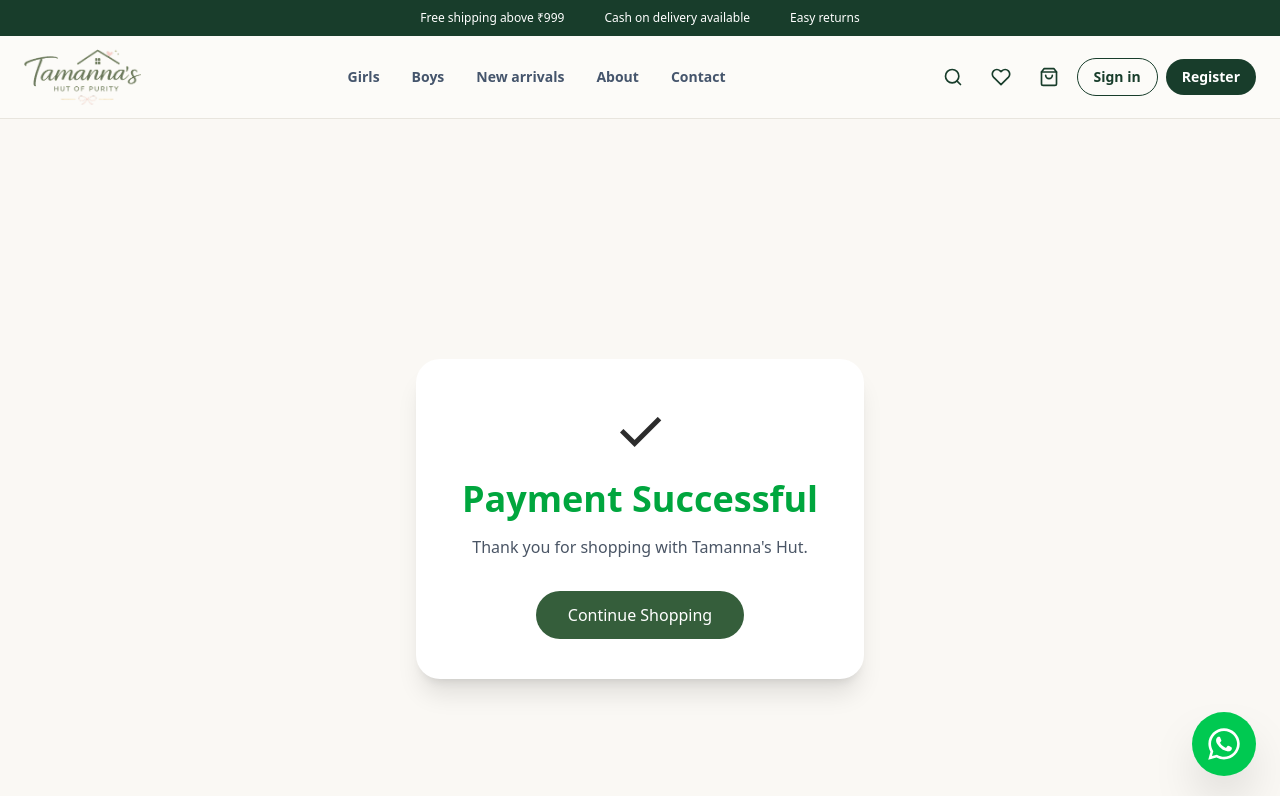
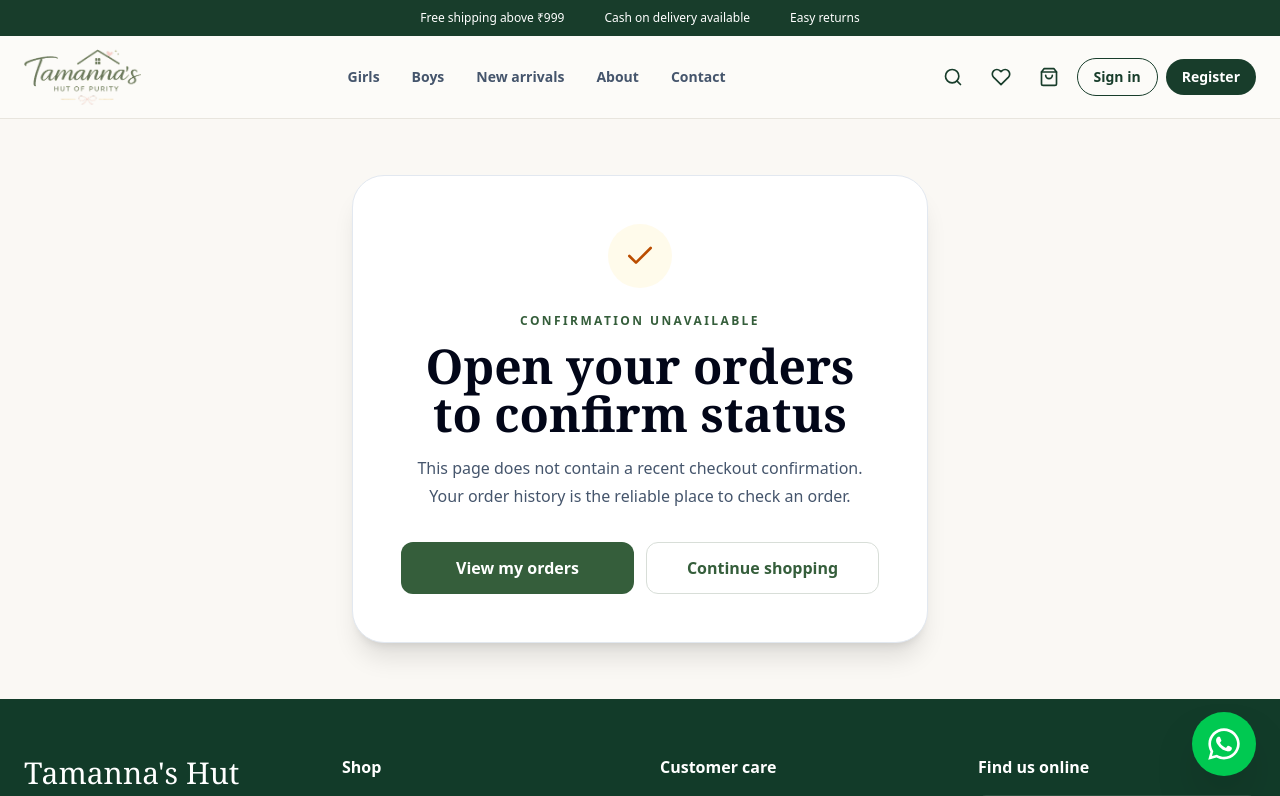
Before and after one commit to tamannashut-store/tamannashut-store, a React (Vite) app in the folder client/: page /success in a window 1280 px wide. Shown: the top 796 px of the page. Built offline with nearby package versions, Linux system fonts and the light colour scheme.

Commit message:
Correct COD order confirmation messaging

```diff
--- a/client/src/pages/Checkout.jsx
+++ b/client/src/pages/Checkout.jsx
@@ -129,12 +129,14 @@ function Checkout() {
     }
   };
 
-  const finishOrder = () => {
-    trackEvent("purchase", { currency: "INR", value: displayedTotal, transaction_id: getCheckoutKey(), items: cartItems.map((item) => ({ item_id: item._id, item_name: item.name, item_variant: item.selectedColor, price: Number(item.price), quantity: Number(item.qty) })) });
+  const finishOrder = (method, order) => {
+    const confirmation = { paymentMethod: method, orderId: order?._id || "", total: Number(order?.totalAmount ?? displayedTotal), createdAt: Date.now() };
+    trackEvent("purchase", { currency: "INR", value: confirmation.total, transaction_id: confirmation.orderId || getCheckoutKey(), items: cartItems.map((item) => ({ item_id: item._id, item_name: item.name, item_variant: item.selectedColor, price: Number(item.price), quantity: Number(item.qty) })) });
+    sessionStorage.setItem("last_order_confirmation", JSON.stringify(confirmation));
     sessionStorage.removeItem("checkout_request_id");
     clearCart();
     toast.success("Order placed successfully");
-    navigate("/success");
+    navigate("/success", { state: confirmation, replace: true });
   };
 
   const handleSubmit = async (event) => {
@@ -162,14 +164,14 @@ function Checkout() {
       });
 
       if (paymentMethod === "cod") {
-        await axios.post(`${import.meta.env.VITE_API_URL}/api/orders`, {
+        const { data } = await axios.post(`${import.meta.env.VITE_API_URL}/api/orders`, {
           customer,
           products: checkoutProducts,
           couponCode,
           paymentMethod: "COD",
           idempotencyKey,
         });
-        finishOrder();
+        finishOrder("COD", data.order);
         return;
       }
 
@@ -197,14 +199,14 @@ function Checkout() {
         },
         handler: async (response) => {
           try {
-            await axios.post(`${import.meta.env.VITE_API_URL}/api/payment/verify-payment`, {
+            const { data } = await axios.post(`${import.meta.env.VITE_API_URL}/api/payment/verify-payment`, {
               ...response,
               customer,
               products: checkoutProducts,
               couponCode,
               idempotencyKey,
             });
-            finishOrder();
+            finishOrder("Online", data.order);
           } catch (error) {
             toast.error(error.response?.data?.message || "Payment was received but order verification failed. Contact support.");
             setLoading(false);
--- a/client/src/pages/Success.jsx
+++ b/client/src/pages/Success.jsx
@@ -1,39 +1,30 @@
-import { Link } from "react-router-dom";
+import { FiCheck, FiCreditCard, FiPackage } from "react-icons/fi";
+import { Link, useLocation } from "react-router-dom";
+
+function readConfirmation(state) {
+  if (state?.paymentMethod) return state;
+  try {
+    const stored = JSON.parse(sessionStorage.getItem("last_order_confirmation") || "null");
+    if (stored?.paymentMethod && Date.now() - Number(stored.createdAt || 0) < 30 * 60 * 1000) return stored;
+  } catch { sessionStorage.removeItem("last_order_confirmation"); }
+  return null;
+}
 
 function Success() {
+  const { state } = useLocation();
+  const confirmation = readConfirmation(state);
+  const isPaid = confirmation?.paymentMethod === "Online";
 
-  return (
-
-    <div className="min-h-screen flex items-center justify-center bg-brand-background px-6">
-
-      <div className="bg-white p-10 rounded-3xl shadow-xl text-center max-w-md w-full">
-
-        <div className="text-6xl mb-5">
-          ✓
-        </div>
-
-        <h1 className="text-4xl font-bold text-green-600 mb-4">
-          Payment Successful
-        </h1>
-
-        <p className="text-gray-600 mb-8">
-          Thank you for shopping with Tamanna's Hut.
-        </p>
-
-        <Link to="/shop">
-
-          <button className="bg-brand-primary hover:bg-brand-primary-dark text-white px-8 py-3 rounded-full transition">
-
-            Continue Shopping
-
-          </button>
-
-        </Link>
-
-      </div>
-
-    </div>
-  );
+  return <main className="grid min-h-[68vh] place-items-center bg-brand-background px-5 py-14 sm:px-6">
+    <section className="w-full max-w-xl rounded-[2rem] border border-slate-200 bg-white p-7 text-center shadow-xl sm:p-12">
+      <span className={`mx-auto grid h-16 w-16 place-items-center rounded-full ${confirmation ? "bg-emerald-50 text-emerald-700" : "bg-amber-50 text-amber-700"}`}><FiCheck size={32}/></span>
+      <p className="eyebrow mt-6">{confirmation ? "Order confirmed" : "Confirmation unavailable"}</p>
+      <h1 className="mt-3 font-serif text-3xl font-semibold text-slate-950 sm:text-5xl">{confirmation ? (isPaid ? "Payment successful" : "Your order is placed") : "Open your orders to confirm status"}</h1>
+      <p className="mx-auto mt-4 max-w-md leading-7 text-slate-600">{confirmation ? (isPaid ? "Your online payment was verified and your order is now being prepared." : "You selected cash on delivery. No payment has been collected yet; pay when the order reaches you.") : "This page does not contain a recent checkout confirmation. Your order history is the reliable place to check an order."}</p>
+      {confirmation && <div className="mt-7 rounded-2xl bg-slate-50 p-4 text-left"><div className="flex items-center gap-3"><span className="grid h-10 w-10 place-items-center rounded-xl bg-white text-brand-primary">{isPaid ? <FiCreditCard/> : <FiPackage/>}</span><div><p className="text-xs uppercase tracking-wide text-slate-500">Payment</p><p className="font-semibold">{isPaid ? "Paid online" : "Cash on delivery · Payment pending"}</p></div></div>{confirmation.orderId && <p className="mt-3 border-t pt-3 font-mono text-xs text-slate-500">Order #{String(confirmation.orderId).slice(-8).toUpperCase()}</p>}</div>}
+      <div className="mt-8 grid gap-3 sm:grid-cols-2"><Link to="/my-orders" className="btn-primary">View my orders</Link><Link to="/shop" className="btn-secondary">Continue shopping</Link></div>
+    </section>
+  </main>;
 }
 
 export default Success;
```
Also changed, not shown: 1 other file (tests, documents, lock files or other folders).
